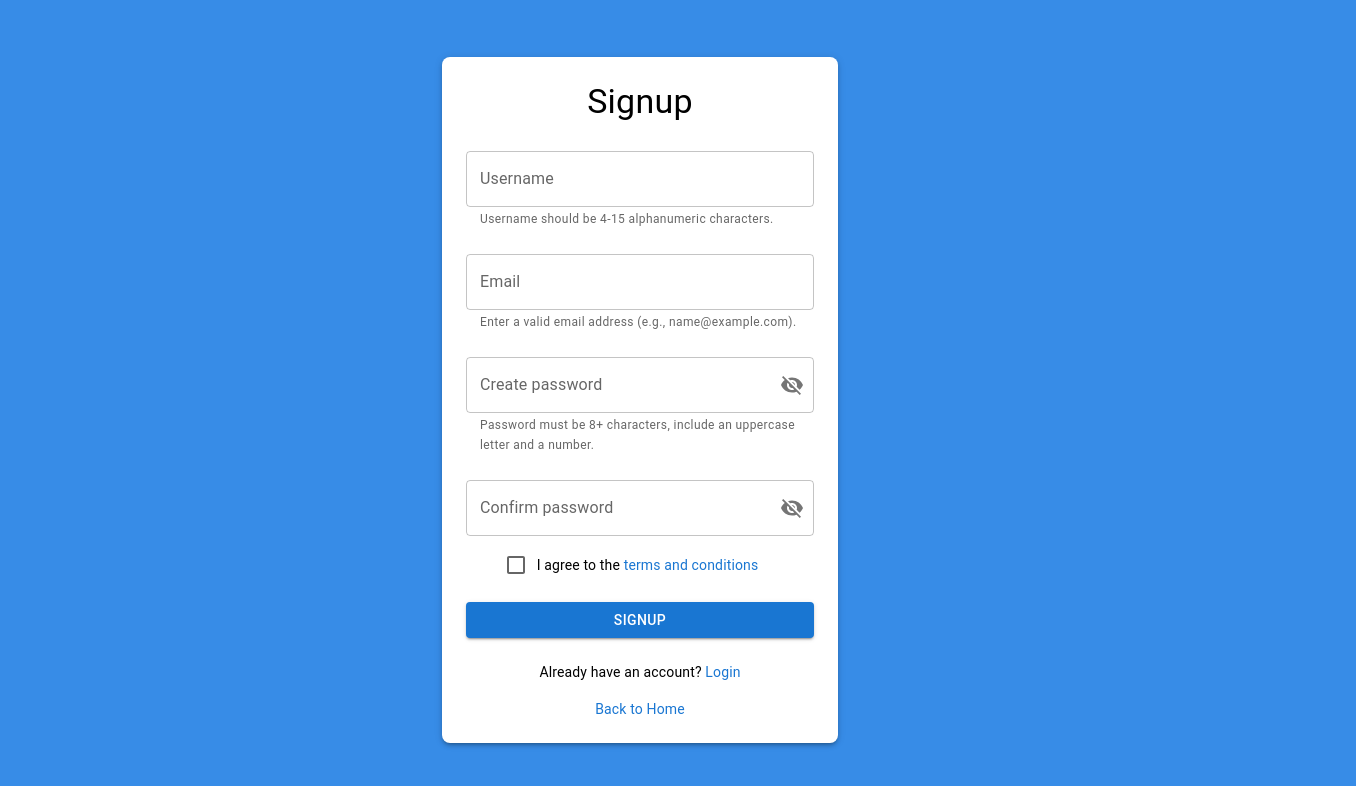
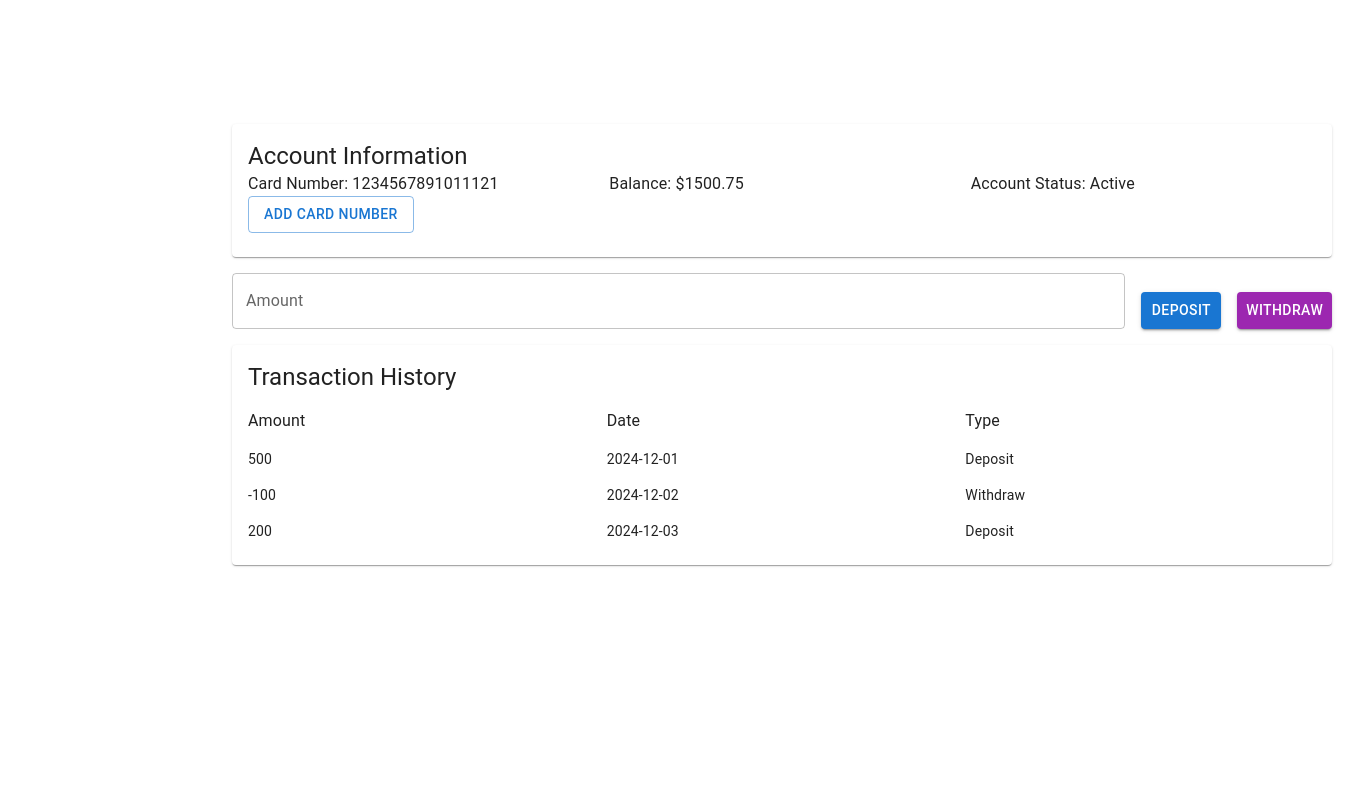
Before and after one commit to SAD-Enjoyers/SAD_Frontend, a React (Vite) app: page /signup in a window 1280 px wide. Shown: the top 786 px of the page, 1356 px wide, since content can reach past the window. Built offline with nearby package versions, Linux system fonts and the light colour scheme.

Commit message:
update 'Search Article'

```diff
--- a/src/App.jsx
+++ b/src/App.jsx
@@ -1,10 +1,13 @@
 import React from "react";
 import AppRoutes from "./routes.jsx"; // Use .jsx extension
+import ValetPage from "./features/Valet/ValetPage.jsx";
 // import PrivateProfile from "./features/Home/PrivateProfile.jsx";
 function App() {
   return (
     <div className="App">
-      <AppRoutes />
+      {/* <AppRoutes /> */}
+      <ValetPage />
+
     </div>
 
   );
--- a/src/features/Auth/Signup/Signup.jsx
+++ b/src/features/Auth/Signup/Signup.jsx
@@ -83,7 +83,7 @@ function Signup() {
     setLoading(true);
 
     try {
-      const response = await fetch("/api/v1/auth/signup", {
+      const response = await fetch("http://91.107.142.37:3000/api/v1/auth/signup", {
         method: "POST",
         headers: {
           "Content-Type": "application/json",
--- a/src/features/Valet/ValetPage.jsx
+++ b/src/features/Valet/ValetPage.jsx
@@ -27,57 +27,54 @@ const ValetPage = () => {
 
     // Handle deposit
     const handleDeposit = () => {
-        if (transactionAmount > 0) {
-            const newBalance = mockAccount.balance + parseFloat(transactionAmount);
+        const amount = parseFloat(transactionAmount);
+        if (amount > 0) {
+            const newBalance = mockAccount.balance + amount;
             setMockAccount({ ...mockAccount, balance: newBalance });
             setTransactions([
                 ...transactions,
-                { amount: parseFloat(transactionAmount), date: new Date().toLocaleDateString(), type: 'Deposit' },
+                { amount: amount, date: new Date().toLocaleDateString(), type: 'Deposit' },
             ]);
             setTransactionAmount('');
+        } else {
+            alert('Please enter a valid amount for deposit.');
         }
     };
 
     // Handle withdraw
     const handleWithdraw = () => {
-        if (transactionAmount > 0 && transactionAmount <= mockAccount.balance) {
-            const newBalance = mockAccount.balance - parseFloat(transactionAmount);
+        const amount = parseFloat(transactionAmount);
+        if (amount > 0 && amount <= mockAccount.balance) {
+            const newBalance = mockAccount.balance - amount;
             setMockAccount({ ...mockAccount, balance: newBalance });
             setTransactions([
                 ...transactions,
-                { amount: -parseFloat(transactionAmount), date: new Date().toLocaleDateString(), type: 'Withdraw' },
+                { amount: -amount, date: new Date().toLocaleDateString(), type: 'Withdraw' },
             ]);
             setTransactionAmount('');
         } else {
-            alert('Insufficient balance or invalid amount');
+            alert('Insufficient balance or invalid amount for withdrawal.');
         }
     };
 
     // Handle adding card number
     const handleAddCard = () => {
-        if (newCardNumber) {
-            // Create a new mock account with the new card number, 0 balance, and Active status
+        if (newCardNumber.length === 16 && /^\d+$/.test(newCardNumber)) {
             const updatedAccount = {
-                cardNumber: newCardNumber,
-                balance: 0, // New balance is 0
-                accountStatus: 'Active' // Account is active
+                ...mockAccount, // Keep the current balance and status
+                cardNumber: newCardNumber, // Update the card number
             };
 
-            // Update the mock account state with the new card number
             setMockAccount(updatedAccount);
-
-            // Reset the transaction history since it's a new card
-            setTransactions([]);
-
             setOpenCardDialog(false);
             setNewCardNumber('');
         } else {
-            alert('Please enter a valid card number');
+            alert('Please enter a valid 16-digit card number.');
         }
     };
 
     return (
-        <Box sx={{ width: '100%', margin: '100px 200px', padding: 3 }}>
+        <Box sx={{ width: '100%', margin: '100px 200px', padding: 3, maxWidth: 1100 }}>
             {/* Account Information Section */}
             <Card sx={{ marginBottom: 2 }}>
                 <CardContent>
@@ -149,6 +146,7 @@ const ValetPage = () => {
                         onChange={(e) => setNewCardNumber(e.target.value)}
                         variant="outlined"
                         fullWidth
+                        inputProps={{ maxLength: 16 }} // Restrict to 16 characters
                     />
                 </DialogContent>
                 <DialogActions>
```
Also changed, not shown: src/features/AddQuestion/AddQuestion.module.css (added, +34 -0 lines).
